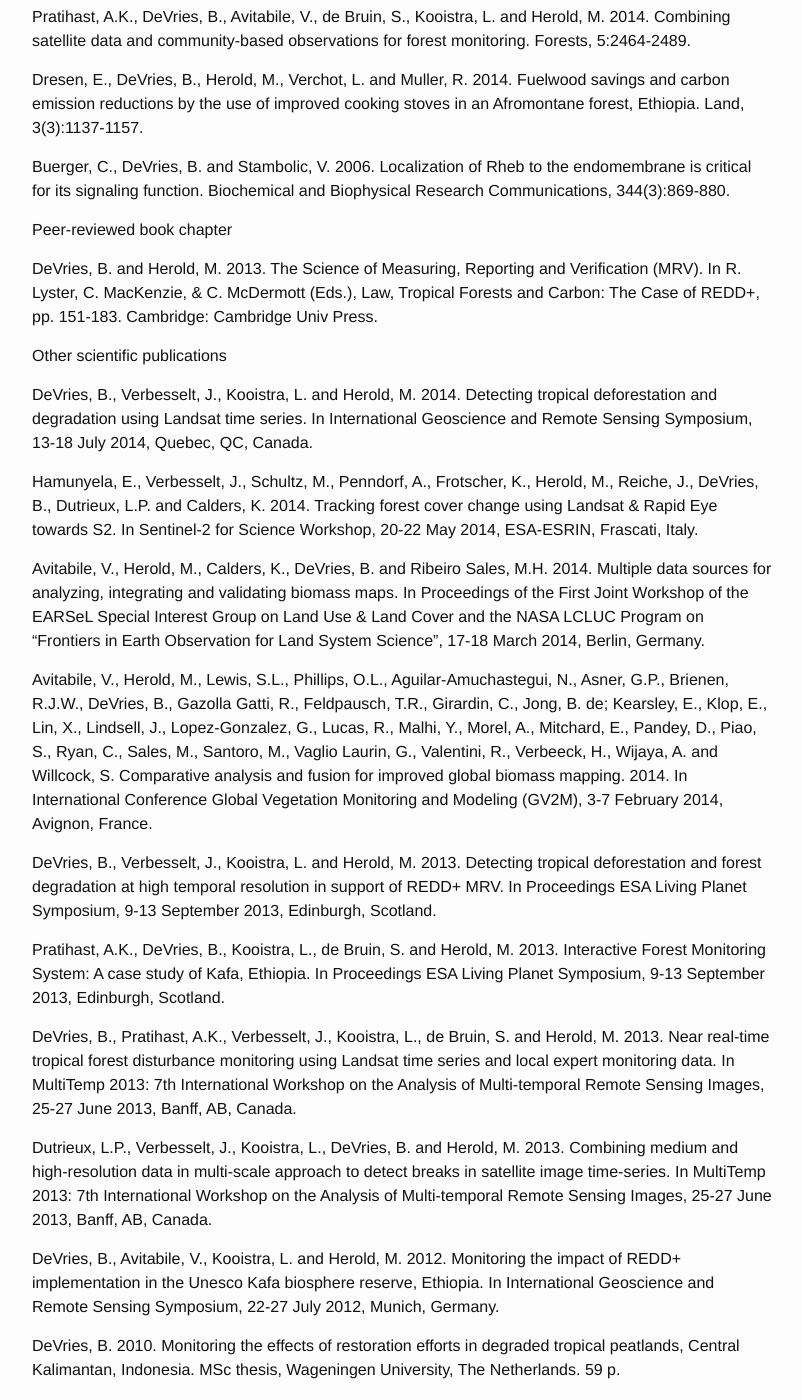
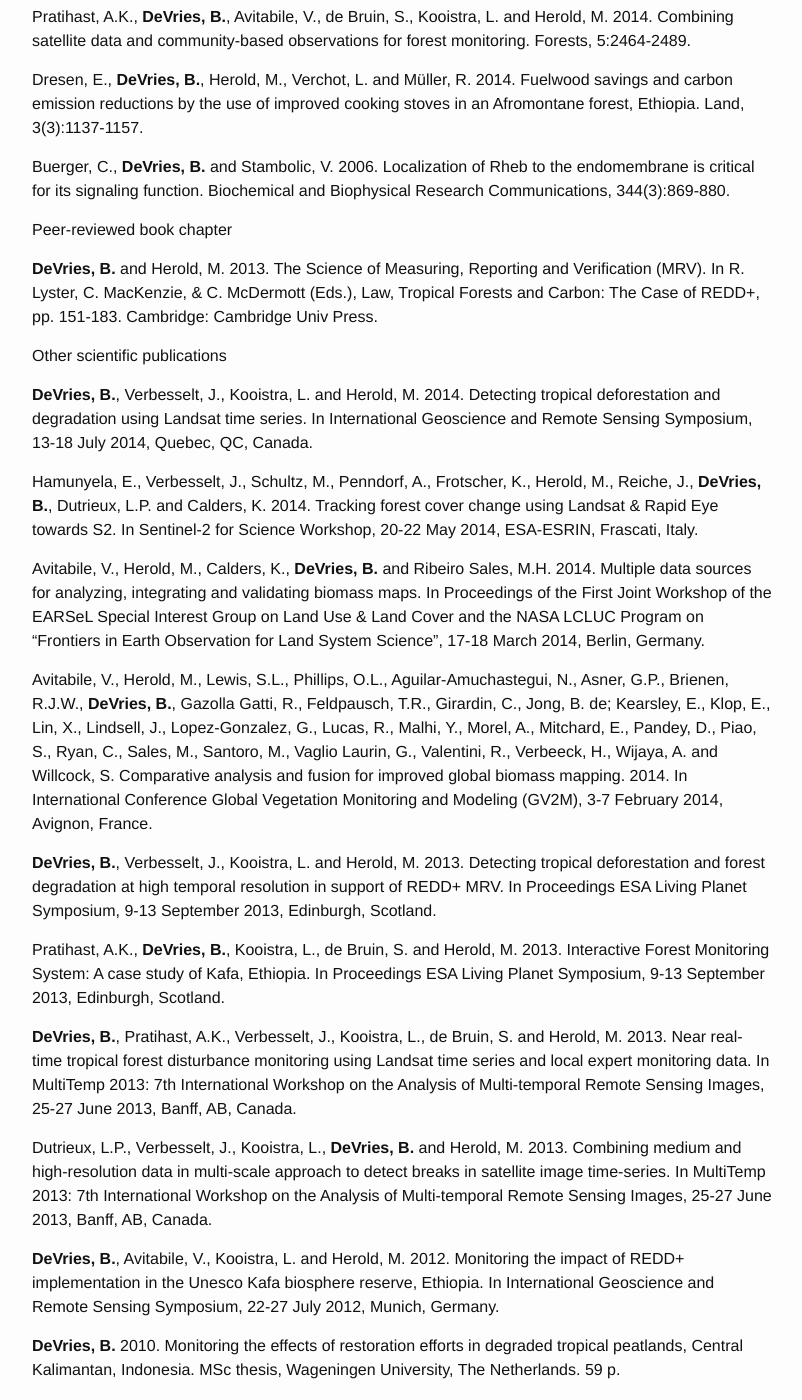
Before and after one commit to bendv/bendv.github.io, a Jekyll site: the page built from publications.md, in a window 1280 px wide and 1400 px high, scrolled down 705 px. Shown: the whole window, without its empty margins (238-1040 px from the left). Built offline with Jekyll 4.4.1, drawn with Linux system fonts in a browser that asks for light colours; some of the changed text lies outside the part shown.

Commit message:
Update publications.md

```diff
--- a/publications.md
+++ b/publications.md
@@ -6,46 +6,46 @@
 
 Peer-reviewed journal publications
 
-DeVries, B., Pratihast, A.K., Verbesselt, J., Kooistra, L. and Herold, M. 2015. Characterizing forest change using community-based monitoring data and Landsat time series. PLoS ONE Forests, under review.
+**DeVries, B.**, Pratihast, A.K., Verbesselt, J., Kooistra, L. and Herold, M. 2015. Characterizing forest change using community-based monitoring data and Landsat time series. PLoS ONE Forests, under review.
 
-Pratihast, A.K., DeVries, B., Avitabile, V., de Bruin, S., Herold, M. and Bergsma, A. 2015. Design and implementation of an interactive web-based near real-time forest monitoring system. PLoS ONE Forests, under review.
+Pratihast, A.K., **DeVries, B.**, Avitabile, V., de Bruin, S., Herold, M. and Bergsma, A. 2015. Design and implementation of an interactive web-based near real-time forest monitoring system. PLoS ONE Forests, under review.
 
-Avitabile V., Herold M., Heuvelink G.B.M., Lewis S.L., Phillips O.L., Asner G.P., Asthon P., Banin L.F., Bayol N., Berry N., Boeckx P., de Jong B., DeVries B., Girardin C., Kearsley E., Lindsell J.A., Lopez-Gonzalez G., Lucas R., Malhi Y., Morel A.,  Mitchard E., Nagy L., Qie L., Quinones M., Ryan C.M., Slik F., Sunderland, T., Vaglio Laurin G., Valentini R., Verbeeck H., Wijaya A. and Willcock S. 2015. An integrated pan-tropical biomass maps using multiple reference datasets. Global Change Biology, under review
+Avitabile V., Herold M., Heuvelink G.B.M., Lewis S.L., Phillips O.L., Asner G.P., Asthon P., Banin L.F., Bayol N., Berry N., Boeckx P., de Jong B., **DeVries B.**, Girardin C., Kearsley E., Lindsell J.A., Lopez-Gonzalez G., Lucas R., Malhi Y., Morel A.,  Mitchard E., Nagy L., Qie L., Quinones M., Ryan C.M., Slik F., Sunderland, T., Vaglio Laurin G., Valentini R., Verbeeck H., Wijaya A. and Willcock S. 2015. An integrated pan-tropical biomass maps using multiple reference datasets. Global Change Biology, under review
 
-DeVries, B., Decuyper, M., Verbesselt, J., Zeileis, A., Herold, M. and Joseph, S. 2015. Tracking disturbance-regrowth dynamics in the tropics using structural change monitoring and Landsat time series. Remote Sensing of Environment 169:320-334.
+**DeVries, B.**, Decuyper, M., Verbesselt, J., Zeileis, A., Herold, M. and Joseph, S. 2015. Tracking disturbance-regrowth dynamics in the tropics using structural change monitoring and Landsat time series. Remote Sensing of Environment 169:320-334.
 
-DeVries, B., Verbesselt, J., Kooistra L. and Herold, M. 2015. Robust monitoring of small-scale forest disturbances in a tropical montane forest using Landsat time series. Remote Sensing of Environment, 161:107-121.
+**DeVries, B.**, Verbesselt, J., Kooistra L. and Herold, M. 2015. Robust monitoring of small-scale forest disturbances in a tropical montane forest using Landsat time series. Remote Sensing of Environment, 161:107-121.
 
-Pratihast, A.K., DeVries, B., Avitabile, V., de Bruin, S., Kooistra, L. and Herold, M. 2014. Combining satellite data and community-based observations for forest monitoring. Forests, 5:2464-2489.
+Pratihast, A.K., **DeVries, B.**, Avitabile, V., de Bruin, S., Kooistra, L. and Herold, M. 2014. Combining satellite data and community-based observations for forest monitoring. Forests, 5:2464-2489.
 
-Dresen, E., DeVries, B., Herold, M., Verchot, L. and Muller, R. 2014. Fuelwood savings and carbon emission reductions by the use of improved cooking stoves in an Afromontane forest, Ethiopia. Land, 3(3):1137-1157.
+Dresen, E., **DeVries, B.**, Herold, M., Verchot, L. and M&#252;ller, R. 2014. Fuelwood savings and carbon emission reductions by the use of improved cooking stoves in an Afromontane forest, Ethiopia. Land, 3(3):1137-1157.
 
-Buerger, C., DeVries, B. and Stambolic, V. 2006. Localization of Rheb to the endomembrane is critical for its signaling function. Biochemical and Biophysical Research Communications, 344(3):869-880.
+Buerger, C., **DeVries, B.** and Stambolic, V. 2006. Localization of Rheb to the endomembrane is critical for its signaling function. Biochemical and Biophysical Research Communications, 344(3):869-880.
 
 Peer-reviewed book chapter
 
-DeVries, B. and Herold, M. 2013. The Science of Measuring, Reporting and Verification (MRV). In R. Lyster, C. MacKenzie, & C. McDermott (Eds.), Law, Tropical Forests and Carbon: The Case of REDD+, pp. 151-183. Cambridge: Cambridge Univ Press.
+**DeVries, B.** and Herold, M. 2013. The Science of Measuring, Reporting and Verification (MRV). In R. Lyster, C. MacKenzie, & C. McDermott (Eds.), Law, Tropical Forests and Carbon: The Case of REDD+, pp. 151-183. Cambridge: Cambridge Univ Press.
 
 Other scientific publications
 
-DeVries, B., Verbesselt, J., Kooistra, L. and Herold, M. 2014. Detecting tropical deforestation and degradation using Landsat time series. In International Geoscience and Remote Sensing Symposium, 13-18 July 2014, Quebec, QC, Canada.
+**DeVries, B.**, Verbesselt, J., Kooistra, L. and Herold, M. 2014. Detecting tropical deforestation and degradation using Landsat time series. In International Geoscience and Remote Sensing Symposium, 13-18 July 2014, Quebec, QC, Canada.
 
-Hamunyela, E., Verbesselt, J., Schultz, M., Penndorf, A., Frotscher, K., Herold, M., Reiche, J., DeVries, B., Dutrieux, L.P. and Calders, K. 2014. Tracking forest cover change using Landsat & Rapid Eye towards S2. In Sentinel-2 for Science Workshop, 20-22 May 2014, ESA-ESRIN, Frascati, Italy.
+Hamunyela, E., Verbesselt, J., Schultz, M., Penndorf, A., Frotscher, K., Herold, M., Reiche, J., **DeVries, B.**, Dutrieux, L.P. and Calders, K. 2014. Tracking forest cover change using Landsat & Rapid Eye towards S2. In Sentinel-2 for Science Workshop, 20-22 May 2014, ESA-ESRIN, Frascati, Italy.
 
-Avitabile, V., Herold, M., Calders, K., DeVries, B. and Ribeiro Sales, M.H. 2014. Multiple data sources for analyzing, integrating and validating biomass maps. In Proceedings of the First Joint Workshop of the EARSeL Special Interest Group on Land Use & Land Cover and the NASA LCLUC Program on "Frontiers in Earth Observation for Land System Science", 17-18 March 2014, Berlin, Germany.
+Avitabile, V., Herold, M., Calders, K., **DeVries, B.** and Ribeiro Sales, M.H. 2014. Multiple data sources for analyzing, integrating and validating biomass maps. In Proceedings of the First Joint Workshop of the EARSeL Special Interest Group on Land Use & Land Cover and the NASA LCLUC Program on "Frontiers in Earth Observation for Land System Science", 17-18 March 2014, Berlin, Germany.
 
-Avitabile, V., Herold, M., Lewis, S.L., Phillips, O.L., Aguilar-Amuchastegui, N., Asner, G.P., Brienen, R.J.W., DeVries, B., Gazolla Gatti, R., Feldpausch, T.R., Girardin, C., Jong, B. de; Kearsley, E., Klop, E., Lin, X., Lindsell, J., Lopez-Gonzalez, G., Lucas, R., Malhi, Y., Morel, A., Mitchard, E., Pandey, D., Piao, S., Ryan, C., Sales, M., Santoro, M., Vaglio Laurin, G., Valentini, R., Verbeeck, H., Wijaya, A. and Willcock, S. Comparative analysis and fusion for improved global biomass mapping. 2014. In International Conference Global Vegetation Monitoring and Modeling (GV2M), 3-7 February 2014, Avignon, France.
+Avitabile, V., Herold, M., Lewis, S.L., Phillips, O.L., Aguilar-Amuchastegui, N., Asner, G.P., Brienen, R.J.W., **DeVries, B.**, Gazolla Gatti, R., Feldpausch, T.R., Girardin, C., Jong, B. de; Kearsley, E., Klop, E., Lin, X., Lindsell, J., Lopez-Gonzalez, G., Lucas, R., Malhi, Y., Morel, A., Mitchard, E., Pandey, D., Piao, S., Ryan, C., Sales, M., Santoro, M., Vaglio Laurin, G., Valentini, R., Verbeeck, H., Wijaya, A. and Willcock, S. Comparative analysis and fusion for improved global biomass mapping. 2014. In International Conference Global Vegetation Monitoring and Modeling (GV2M), 3-7 February 2014, Avignon, France.
 
-DeVries, B., Verbesselt, J., Kooistra, L. and Herold, M. 2013. Detecting tropical deforestation and forest degradation at high temporal resolution in support of REDD+ MRV. In Proceedings ESA Living Planet Symposium, 9-13 September 2013, Edinburgh, Scotland.
+**DeVries, B.**, Verbesselt, J., Kooistra, L. and Herold, M. 2013. Detecting tropical deforestation and forest degradation at high temporal resolution in support of REDD+ MRV. In Proceedings ESA Living Planet Symposium, 9-13 September 2013, Edinburgh, Scotland.
 
-Pratihast, A.K., DeVries, B., Kooistra, L., de Bruin, S. and Herold, M. 2013. Interactive Forest Monitoring System: A case study of Kafa, Ethiopia. In Proceedings ESA Living Planet Symposium, 9-13 September 2013, Edinburgh, Scotland.
+Pratihast, A.K., **DeVries, B.**, Kooistra, L., de Bruin, S. and Herold, M. 2013. Interactive Forest Monitoring System: A case study of Kafa, Ethiopia. In Proceedings ESA Living Planet Symposium, 9-13 September 2013, Edinburgh, Scotland.
 
-DeVries, B., Pratihast, A.K., Verbesselt, J., Kooistra, L., de Bruin, S. and Herold, M. 2013. Near real-time tropical forest disturbance monitoring using Landsat time series and local expert monitoring data. In MultiTemp 2013: 7th International Workshop on the Analysis of Multi-temporal Remote Sensing Images, 25-27 June 2013, Banff, AB, Canada.
+**DeVries, B.**, Pratihast, A.K., Verbesselt, J., Kooistra, L., de Bruin, S. and Herold, M. 2013. Near real-time tropical forest disturbance monitoring using Landsat time series and local expert monitoring data. In MultiTemp 2013: 7th International Workshop on the Analysis of Multi-temporal Remote Sensing Images, 25-27 June 2013, Banff, AB, Canada.
 
-Dutrieux, L.P., Verbesselt, J., Kooistra, L., DeVries, B. and Herold, M. 2013. Combining medium and high-resolution data in multi-scale approach to detect breaks in satellite image time-series. In MultiTemp 2013: 7th International Workshop on the Analysis of Multi-temporal Remote Sensing Images, 25-27 June 2013, Banff, AB, Canada.
+Dutrieux, L.P., Verbesselt, J., Kooistra, L., **DeVries, B.** and Herold, M. 2013. Combining medium and high-resolution data in multi-scale approach to detect breaks in satellite image time-series. In MultiTemp 2013: 7th International Workshop on the Analysis of Multi-temporal Remote Sensing Images, 25-27 June 2013, Banff, AB, Canada.
 
-DeVries, B., Avitabile, V., Kooistra, L. and Herold, M. 2012. Monitoring the impact of REDD+ implementation in the Unesco Kafa biosphere reserve, Ethiopia. In International Geoscience and Remote Sensing Symposium, 22-27 July 2012, Munich, Germany.
+**DeVries, B.**, Avitabile, V., Kooistra, L. and Herold, M. 2012. Monitoring the impact of REDD+ implementation in the Unesco Kafa biosphere reserve, Ethiopia. In International Geoscience and Remote Sensing Symposium, 22-27 July 2012, Munich, Germany.
 
-DeVries, B. 2010. Monitoring the effects of restoration efforts in degraded tropical peatlands, Central Kalimantan, Indonesia. MSc thesis, Wageningen University, The Netherlands. 59 p.
+**DeVries, B.** 2010. Monitoring the effects of restoration efforts in degraded tropical peatlands, Central Kalimantan, Indonesia. MSc thesis, Wageningen University, The Netherlands. 59 p.
 
-DeVries, B. 2010. Developing a tool for carbon accounting through hydrological modeling in the Sebangau peatlands, Central Kalimantan, Indonesia. MSc thesis, Wageningen University, The Netherlands. 54 p.
+**DeVries, B.** 2010. Developing a tool for carbon accounting through hydrological modeling in the Sebangau peatlands, Central Kalimantan, Indonesia. MSc thesis, Wageningen University, The Netherlands. 54 p.
```
